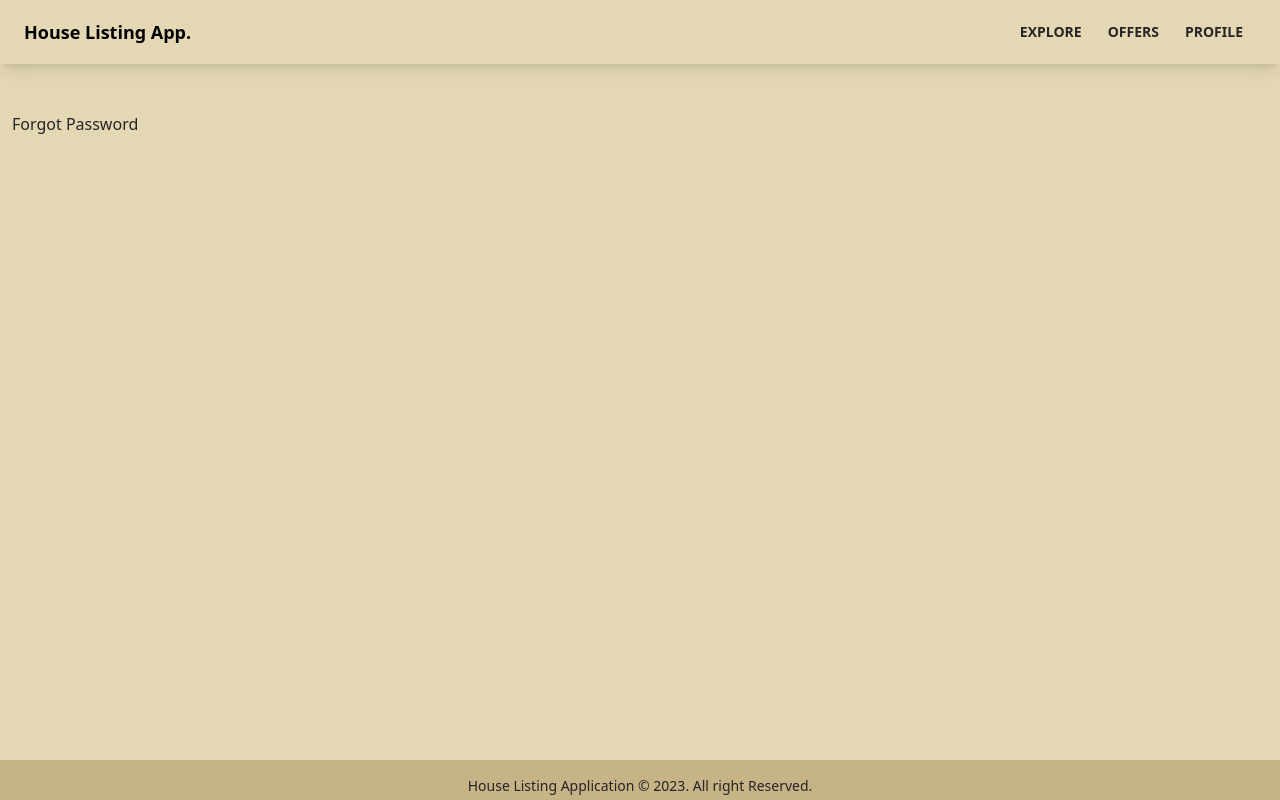
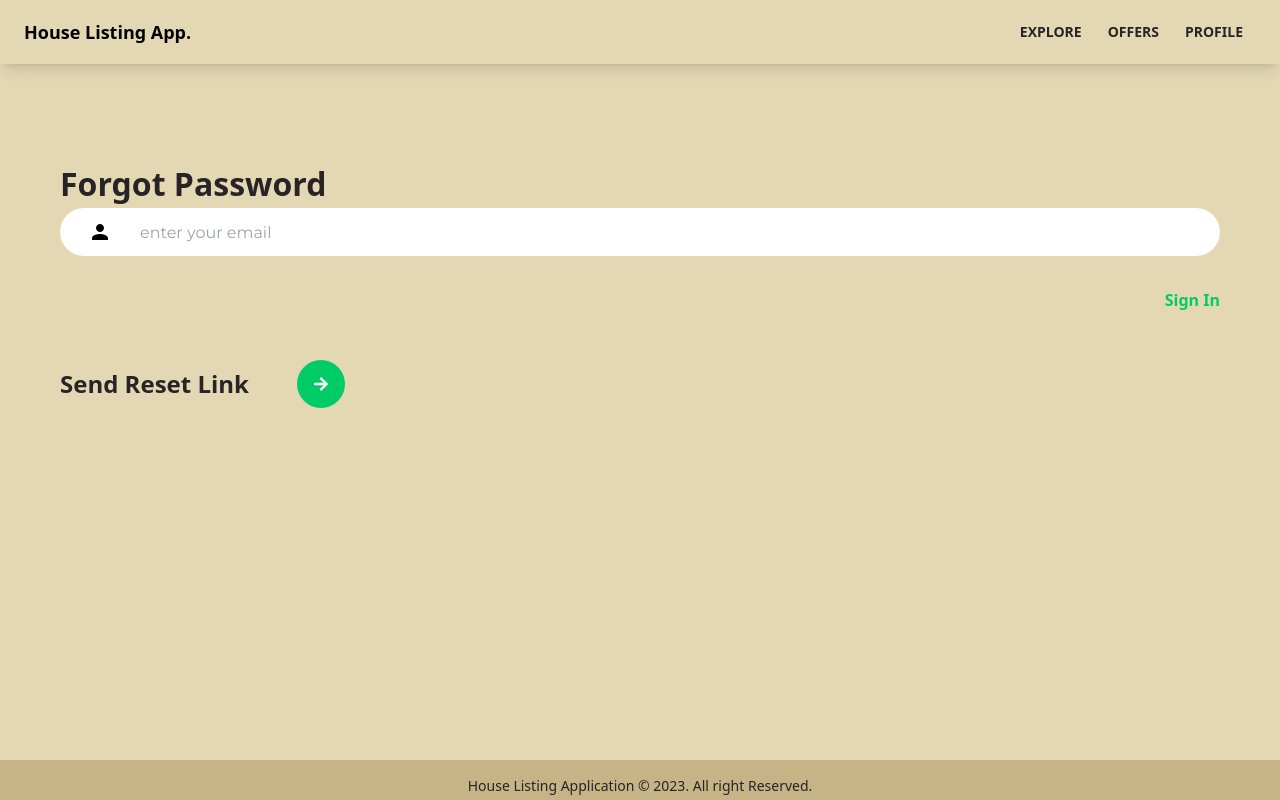
Before and after one commit to CodeLeom/house-listing, a React (Create React App) app: page /forgot-password in a window 1280 px wide. Built offline with nearby package versions, Linux system fonts and the light colour scheme; no server answers.

Commit message:
implemented forgot password function

```diff
--- a/src/pages/ForgotPass.jsx
+++ b/src/pages/ForgotPass.jsx
@@ -1,9 +1,51 @@
+import { useState } from "react"
+import { Link } from "react-router-dom"
+import {getAuth, sendPasswordResetEmail} from 'firebase/auth'
+import {toast} from 'react-toastify'
+import {FaArrowRight} from "react-icons/fa"
 
 
 function ForgotPass() {
+  const [email, setEmail] = useState('')
+  const onChange = (e) => {
+    setEmail(e.target.value)
+  }
+
+  const onSubmit = async (e) => {
+    e.preventDefault()
+
+    try{
+      const auth = getAuth()
+      await sendPasswordResetEmail(auth, email)
+      toast.success("Reset Email sent successfully!")
+
+    } catch (err) {
+      toast.error('Could not send reset email')
+    }
+  }
+
   return (
-    <div>
-      Forgot Password
+    <div className="pageContainer">
+      <header>
+        <p className="pageHeader">Forgot Password</p>
+      </header>
+
+      <main>
+        <form onSubmit={onSubmit}>
+          <input type="email" className="emailInput" placeholder="enter your email" id="email" value={email} onChange={onChange} />
+
+          <Link className="forgotPasswordLink" to='/signin'>Sign In</Link>
+
+          <div className="signInBar">
+            <div className="signInText">
+              Send Reset Link
+            </div>
+            <button className="signInButton">
+            <FaArrowRight fill="#fff" width={34} height={34} />
+            </button>
+          </div>
+        </form>
+      </main>
     </div>
   )
 }
```
